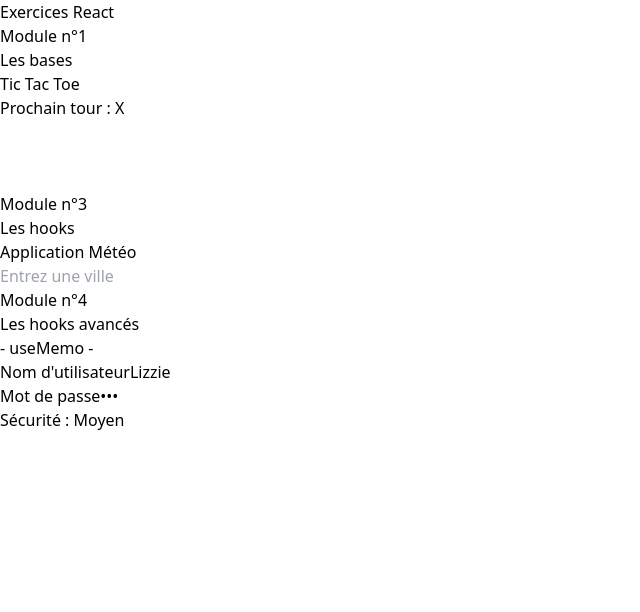
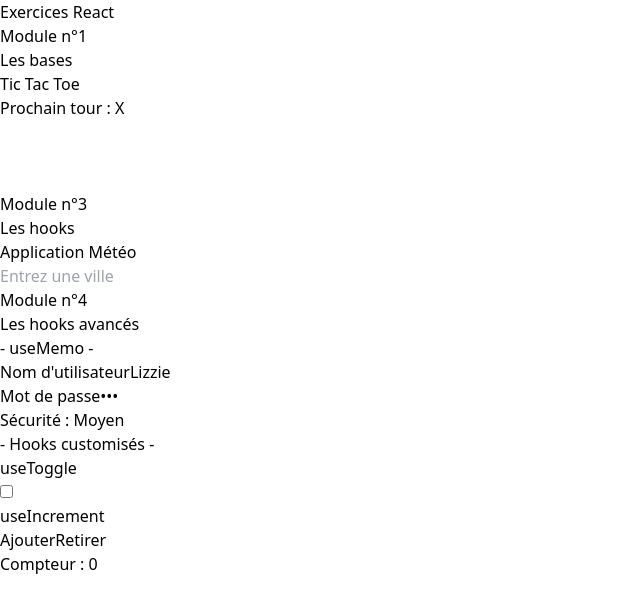
Before and after one commit to Caro-L-dev/react-exercices, a React (Vite) app: page / in a window 1280 px wide. Shown: the top 612 px of the page, without its empty margins (0-640 px from the left). Built offline with nearby package versions, Linux system fonts and the light colour scheme; no server answers.

Commit message:
chore(fourth-module): custom hooks

```diff
--- /dev/null
+++ b/src/components/FourthModule/CustomHook.tsx
@@ -0,0 +1,31 @@
+import { useIncrement } from "../../hooks/useIncrement";
+import { useToggle } from "../../hooks/useToggle";
+
+export default function CustomHook() {
+  // Fonction créer qui elle même utilisera un hook.
+  // A préfixer avec le mot clé "use" pour pouvoir les identifier plus facilement.
+  const [checked, toggleCheck] = useToggle(false);
+  const { count, increment, decrement } = useIncrement({
+    base: 0,
+    max: 10,
+  });
+
+  return (
+    <div className="flex flex-col">
+      <h2 className="text-gray-500">- Hooks customisés -</h2>
+      <div className="flex flex-col mb-2">
+        <p>useToggle</p>
+        <input type="checkbox" checked={checked} onChange={toggleCheck} />
+        {checked && "Je suis coché"}
+      </div>
+      <div>
+        <p>useIncrement</p>
+        <div className="flex flex-col">
+          <button onClick={increment}>Ajouter</button>
+          <button onClick={decrement}>Retirer</button>
+          <p>Compteur : {count}</p>
+        </div>
+      </div>
+    </div>
+  );
+}
--- a/src/components/FourthModule/FourthModule.tsx
+++ b/src/components/FourthModule/FourthModule.tsx
@@ -1,11 +1,15 @@
+import CustomHook from "./CustomHook";
 import UseMemoHook from "./UseMemoHook";
 
 export default function FouthModule() {
   return (
     <div className="flex flex-col mr-10 text-center max-w-fit p-4 shadow-md rounded-md">
       <h2 className="font-bold text-lg">Module n°4</h2>
-      <p className="font-bold">Les hooks avancés</p>
-      <UseMemoHook />
+      <p className="font-bold mb-4">Les hooks avancés</p>
+      <div className="flex justify-around flex-wrap">
+        <UseMemoHook />
+        <CustomHook />
+      </div>
     </div>
   );
 }
--- /dev/null
+++ b/src/hooks/useIncrement.tsx
@@ -0,0 +1,10 @@
+import { useState } from "react";
+
+export function useIncrement({ base = 0, max = Infinity }) {
+  const [state, setState] = useState(base);
+  return {
+    count: state,
+    increment: () => setState((number) => (number < max ? number + 1 : number)),
+    decrement: () => setState((number) => (number < max ? number - 1 : number)),
+  };
+}
--- /dev/null
+++ b/src/hooks/useToggle.tsx
@@ -0,0 +1,7 @@
+import { useState } from "react";
+
+export function useToggle(initial: boolean): [boolean, () => void] {
+  const [state, setState] = useState(initial);
+  const toggle = () => setState((value) => !value);
+  return [state, toggle];
+}
```
